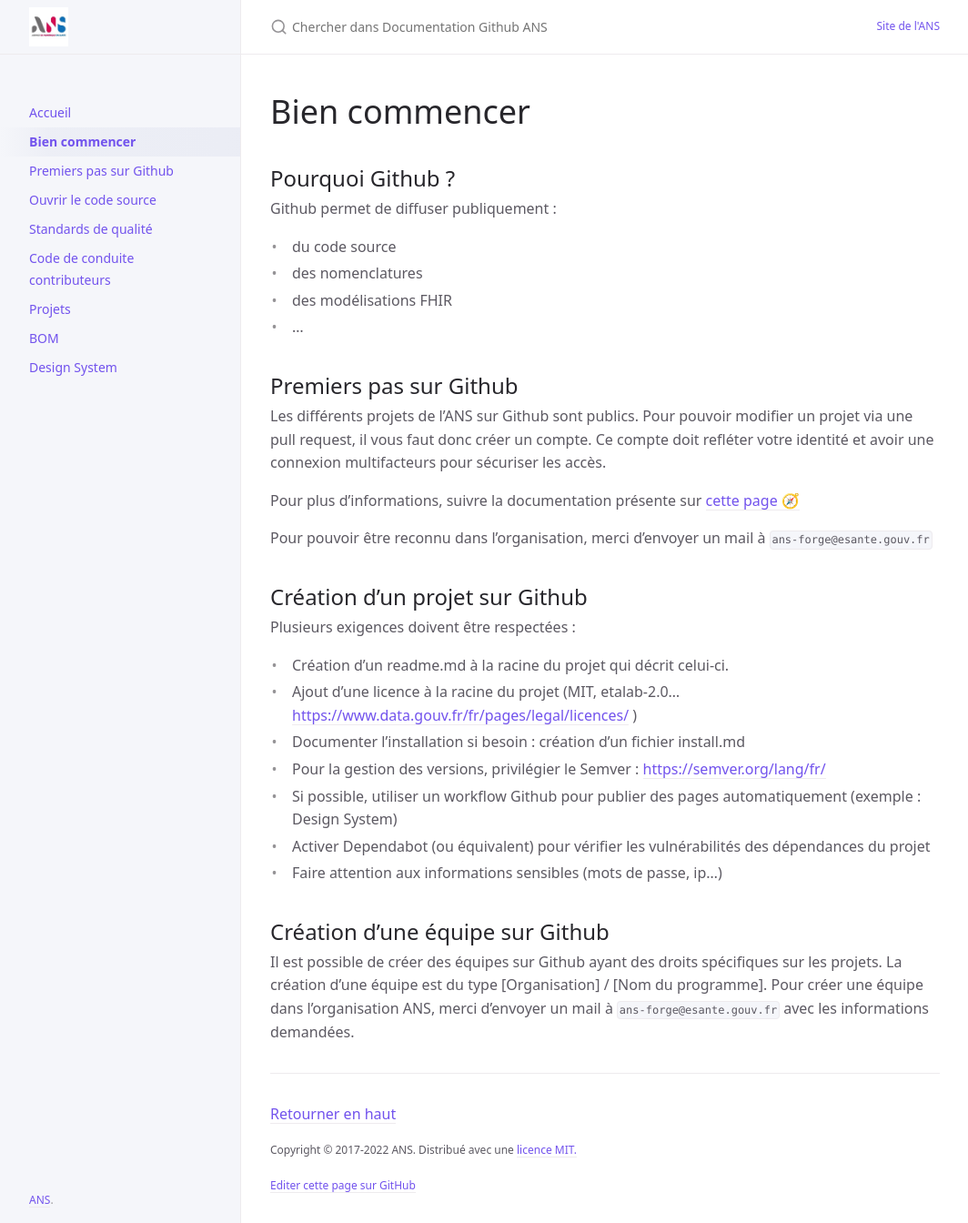
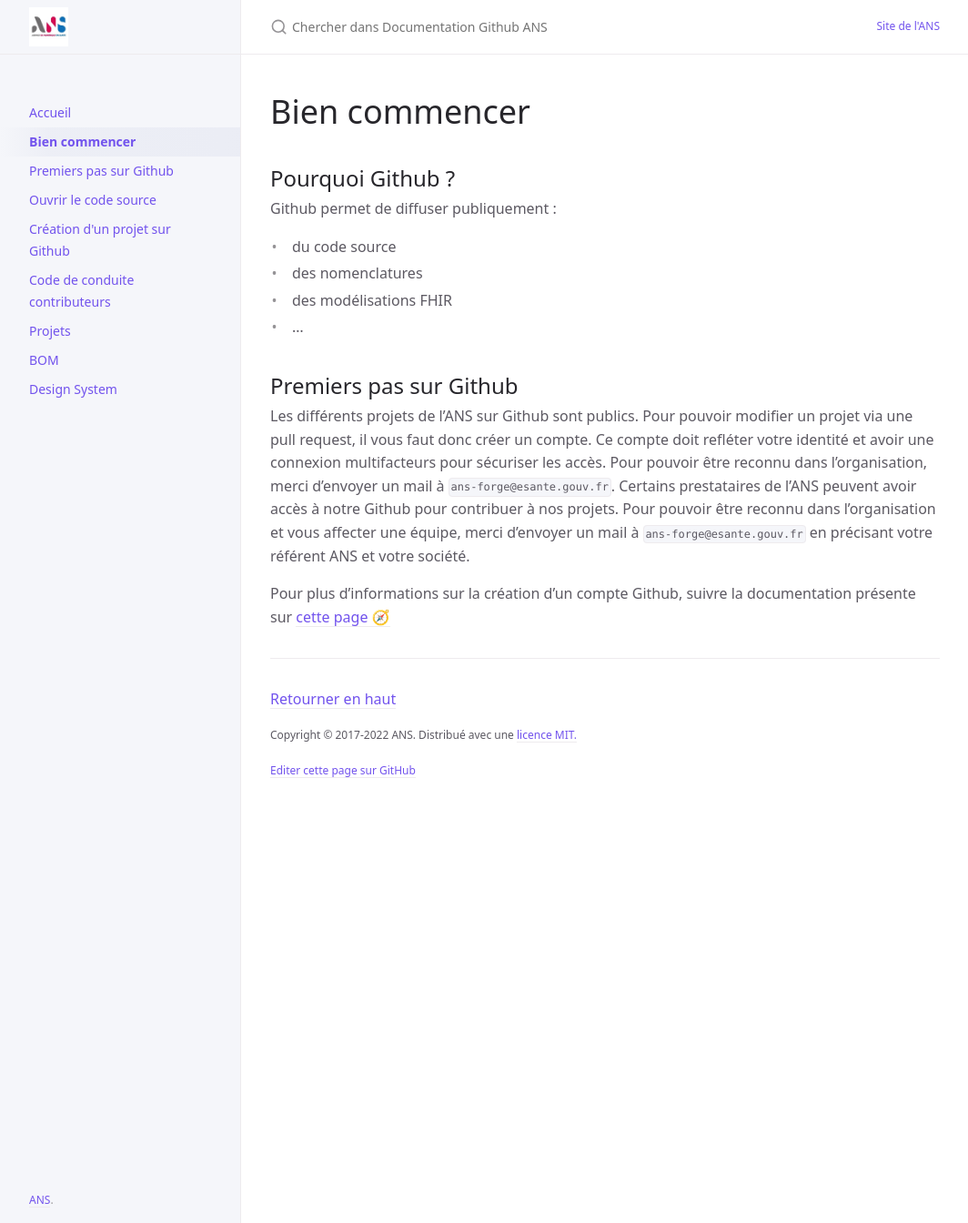
Before and after one commit to ansforge/Documentation, a Jekyll site: the page built from docs/biencommencer.md, in a window 1280 px wide and 1344 px high. Shown: the whole window at 91% size, without its empty margins (107-1171 px from the left). Built offline with Jekyll 4.4.1, drawn with Linux system fonts in a browser that asks for light colours; our own code applies the rules of GitHub Pages for plain Markdown files.

Commit message:
Modification pages création projet

```diff
--- a/docs/biencommencer.md
+++ b/docs/biencommencer.md
@@ -18,25 +18,7 @@ Github permet de diffuser publiquement :
 
 Les différents projets de l'ANS sur Github sont publics.
 Pour pouvoir modifier un projet via une pull request, il vous faut donc créer un compte. Ce compte doit refléter votre identité et avoir une connexion multifacteurs pour sécuriser les accès.
+Pour pouvoir être reconnu dans l'organisation, merci d'envoyer un mail à `ans-forge@esante.gouv.fr`.
+Certains prestataires de l'ANS peuvent avoir accès à notre Github pour contribuer à nos projets. Pour pouvoir être reconnu dans l'organisation et vous affecter une équipe, merci d'envoyer un mail à `ans-forge@esante.gouv.fr` en précisant votre référent ANS et votre société.
 
-Pour plus d'informations, suivre la documentation présente sur [cette page 🧭](../docs/github.md)
-
-Pour pouvoir être reconnu dans l'organisation, merci d'envoyer un mail à `ans-forge@esante.gouv.fr`
-
-## Création d'un projet sur Github
-
-Plusieurs exigences doivent être respectées :
-- Création d'un readme.md à la racine du projet qui décrit celui-ci.
-- Ajout d'une licence à la racine du projet (MIT, etalab-2.0... [https://www.data.gouv.fr/fr/pages/legal/licences/](https://www.data.gouv.fr/fr/pages/legal/licences/) )
-- Documenter l'installation si besoin : création d'un fichier install.md
-- Pour la gestion des versions, privilégier le Semver : [https://semver.org/lang/fr/](https://semver.org/lang/fr/)
-- Si possible, utiliser un workflow Github pour publier des pages automatiquement (exemple : Design System)
-- Activer Dependabot (ou équivalent) pour vérifier les vulnérabilités des dépendances du projet
-- Faire attention aux informations sensibles (mots de passe, ip...)
-
-
-## Création d'une équipe sur Github
-
-Il est possible de créer des équipes sur Github ayant des droits spécifiques sur les projets.
-La création d'une équipe est du type [Organisation] / [Nom du programme].
-Pour créer une équipe dans l'organisation ANS, merci d'envoyer un mail à `ans-forge@esante.gouv.fr` avec les informations demandées.
+Pour plus d'informations sur la création d'un compte Github, suivre la documentation présente sur [cette page 🧭](../docs/github.md)
```
Also changed, not shown: docs/creationprojet.md (added, +35 -0 lines), docs/standards.md (deleted, +0 -20 lines), index.md (+1 -1 lines).
